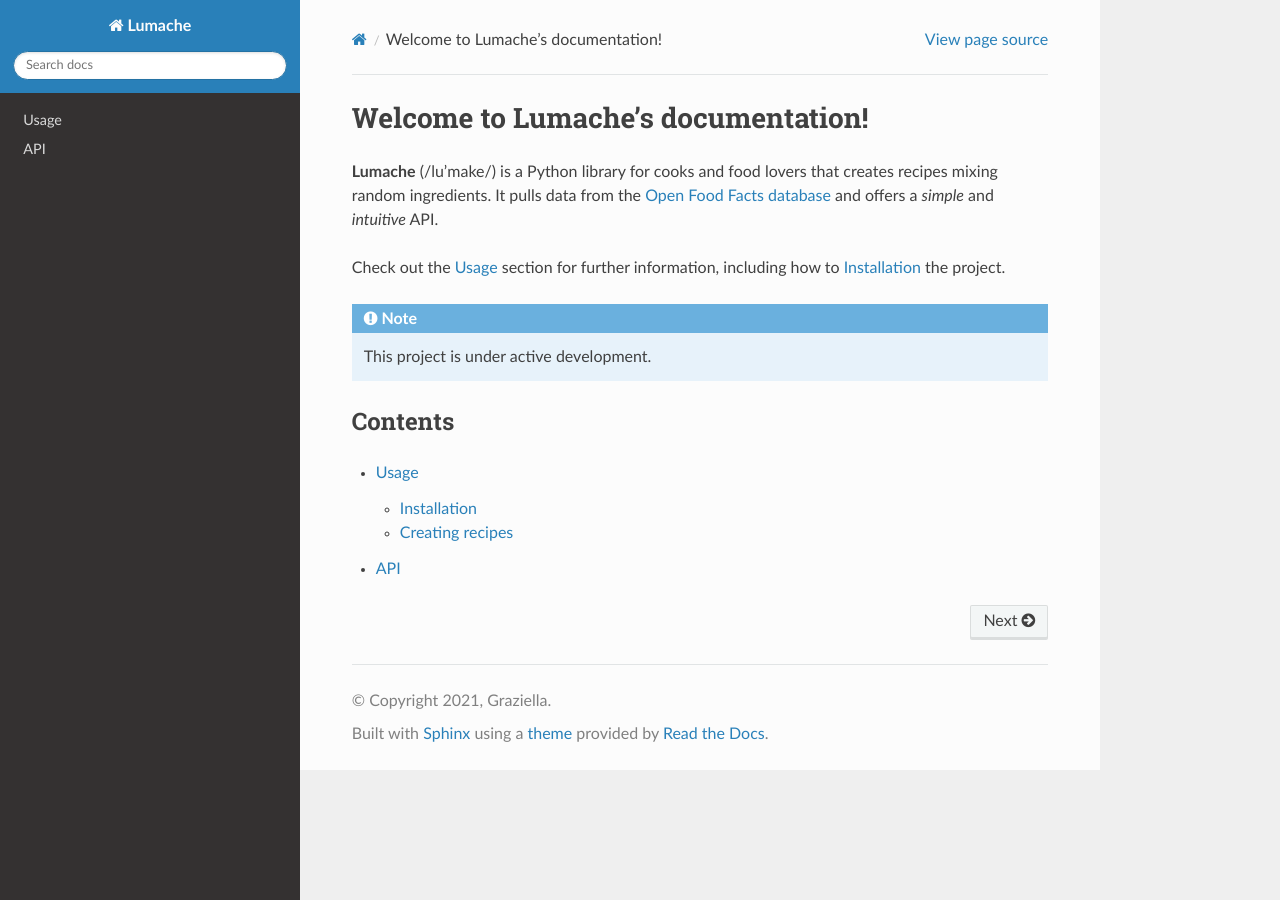
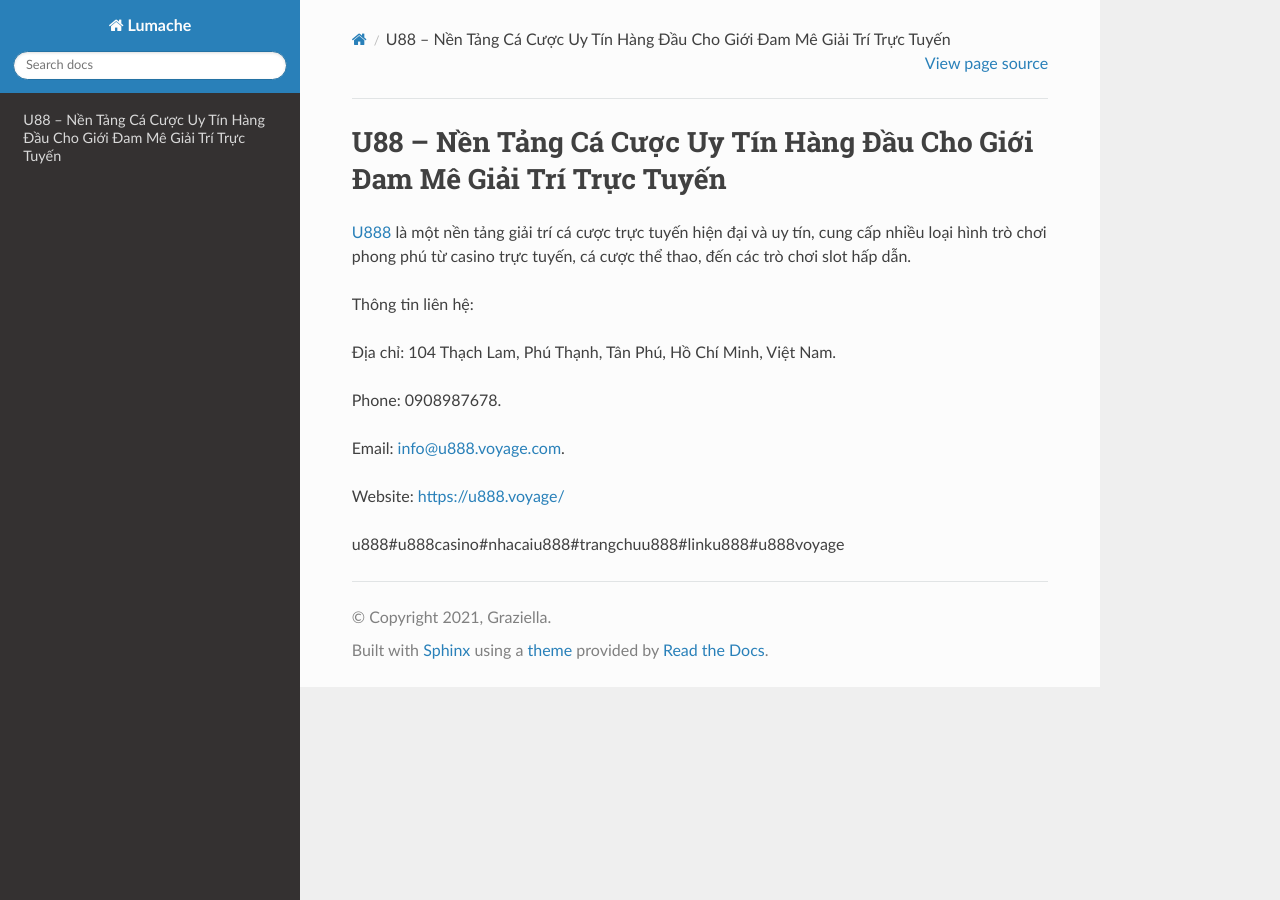
Before and after one commit to hanhtran123/u888voyage, a Sphinx documentation site: the page built from docs/source/index.rst, in a window 1280 px wide. Built offline with Sphinx 7.4.7 and the Read the Docs theme 3.1.0, drawn with Linux system fonts in a browser that asks for light colours.

Commit message:
Update index.rst

```diff
--- a/docs/source/index.rst
+++ b/docs/source/index.rst
@@ -1,22 +1,16 @@
-Welcome to Lumache's documentation!
+U88 – Nền Tảng Cá Cược Uy Tín Hàng Đầu Cho Giới Đam Mê Giải Trí Trực Tuyến
 ===================================
 
-**Lumache** (/lu'make/) is a Python library for cooks and food lovers
-that creates recipes mixing random ingredients.
-It pulls data from the `Open Food Facts database <https://world.openfoodfacts.org/>`_
-and offers a *simple* and *intuitive* API.
+`U888 <https://u888.voyage/>`_ là một nền tảng giải trí cá cược trực tuyến hiện đại và uy tín, cung cấp nhiều loại hình trò chơi phong phú từ casino trực tuyến, cá cược thể thao, đến các trò chơi slot hấp dẫn.
 
-Check out the :doc:`usage` section for further information, including
-how to :ref:`installation` the project.
+Thông tin liên hệ:
 
-.. note::
+Địa chỉ: 104 Thạch Lam, Phú Thạnh, Tân Phú, Hồ Chí Minh, Việt Nam.
 
-   This project is under active development.
+Phone: 0908987678.
 
-Contents
---------
+Email: info@u888.voyage.com.
 
-.. toctree::
+Website: https://u888.voyage/
 
-   usage
-   api
+u888#u888casino#nhacaiu888#trangchuu888#linku888#u888voyage
```
